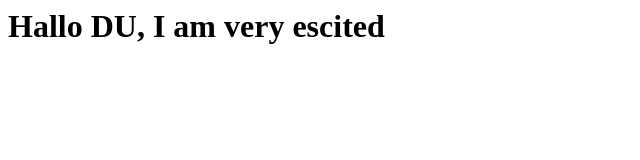
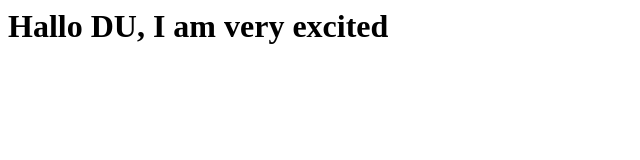
Before and after one commit to michaelschaudt/yaakov, a plain HTML site: page index.html in a window 1280 px wide. Shown: the full height of the page, 0-640 px from the left. Drawn offline with Linux system fonts and the light colour scheme.

Commit message:
Next Version

```diff
--- a/index.html
+++ b/index.html
@@ -5,6 +5,6 @@
         </title>
     </head>
     <body>
-        <h1>Hallo DU, I am very escited</h1>
+        <h1>Hallo DU, I am very excited</h1>
     </body>
 </html>
```
